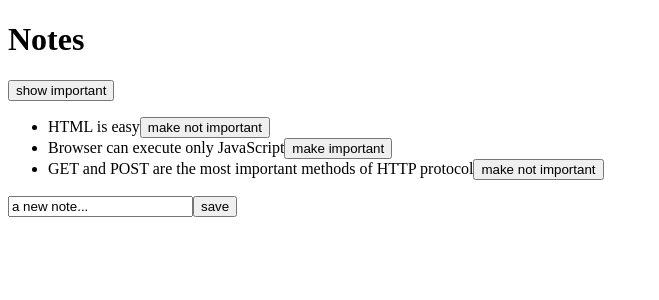
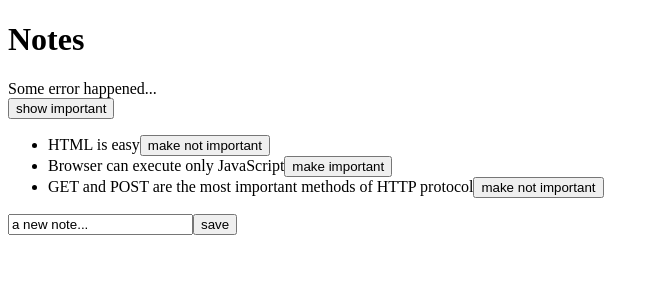
Before and after one commit to tyj916/fso-practices, a React (Vite) app in the folder part2/a/: page / in a window 1280 px wide. Shown: the top 300 px of the page, without its empty margins (0-659 px from the left). Built offline with nearby package versions, Linux system fonts and the light colour scheme; data requests are answered from the project's data file.

Commit message:
Add display error message component

```diff
--- a/part2/a/src/App.jsx
+++ b/part2/a/src/App.jsx
@@ -1,11 +1,13 @@
 import { useState, useEffect } from 'react';
 import Note from './components/Note';
+import Notification from './components/Notification.jsx';
 import noteService from './services/note.js';
 
 const App = () => {
   const [notes, setNotes] = useState([]);
   const [newNote, setNewNote] = useState('a new note...');
   const [showAll, setShowAll] = useState(true);
+  const [errorMessage, setErrorMessage] = useState('Some error happened...');
 
   useEffect(() => {
     noteService
@@ -55,6 +57,7 @@
   return (
     <div>
       <h1>Notes</h1>
+      <Notification message={errorMessage} />
       <div>
         <button onClick={() => setShowAll(!showAll)}>
           show {showAll ? 'important' : 'all'}
--- /dev/null
+++ b/part2/a/src/components/Notification.jsx
@@ -0,0 +1,13 @@
+const Notification = ({message}) => {
+  if (message === null) {
+    return null;
+  }
+
+  return (
+    <div className="error">
+      {message}
+    </div>
+  )
+}
+
+export default Notification;
```
Also changed, not shown: part2/a/src/index.css (added).
